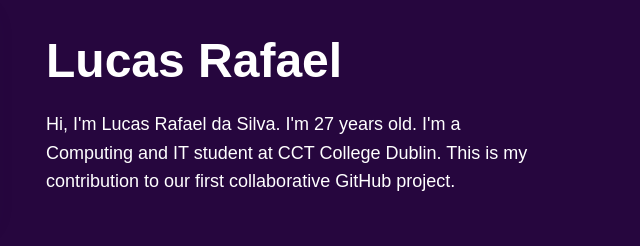
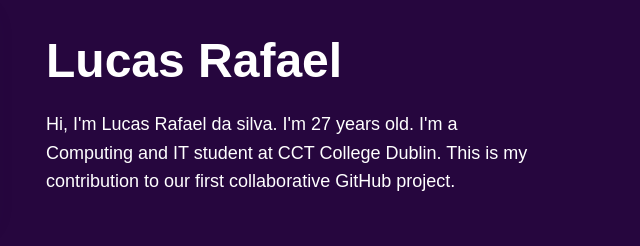
Before and after one commit to lksrafael99/Branch-Five, a plain HTML site: page lucas.html in a window 1280 px wide. Shown: the part 328-574 px from the top of the page, 519-1159 px from the left. Drawn offline with Linux system fonts and the light colour scheme.

Commit message:
change my name test
just for test

```diff
--- a/lucas.html
+++ b/lucas.html
@@ -73,7 +73,7 @@ LUCAS — SUA PARTE TERMINA AQUI
                 <h1 style="color: #fff;">Lucas Rafael</h1>
                 <!-- LUCAS: EDITE SEU TEXTO AQUI -->
                 <p class="profile-text" style="color: #fff;">
-                    Hi, I'm Lucas Rafael da Silva. I'm 27 years old. I'm a Computing and IT student at CCT College Dublin.
+                    Hi, I'm Lucas Rafael da silva. I'm 27 years old. I'm a Computing and IT student at CCT College Dublin.
                     This is my contribution to our first collaborative GitHub project.
                 </p>
             </div>
```
